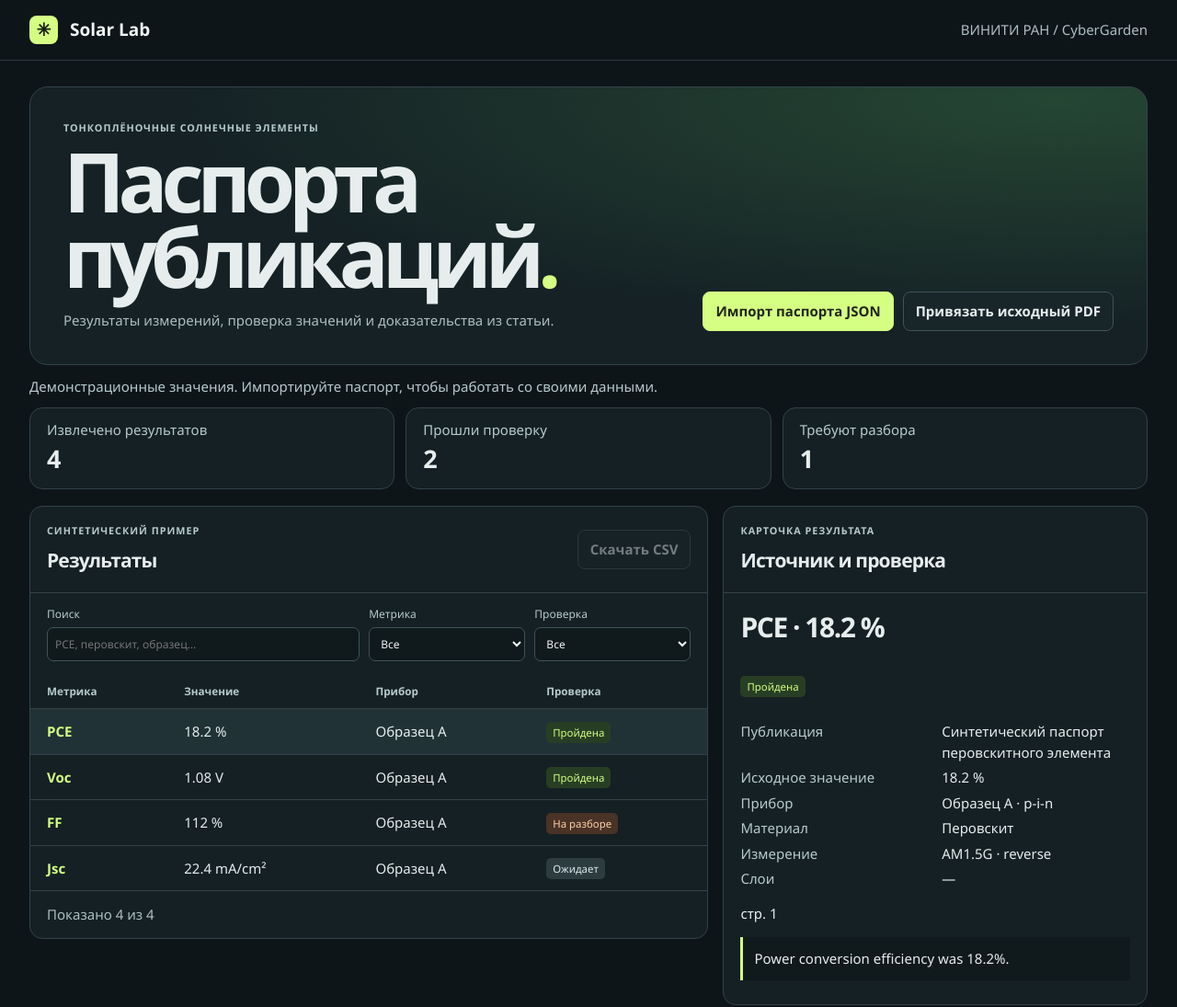
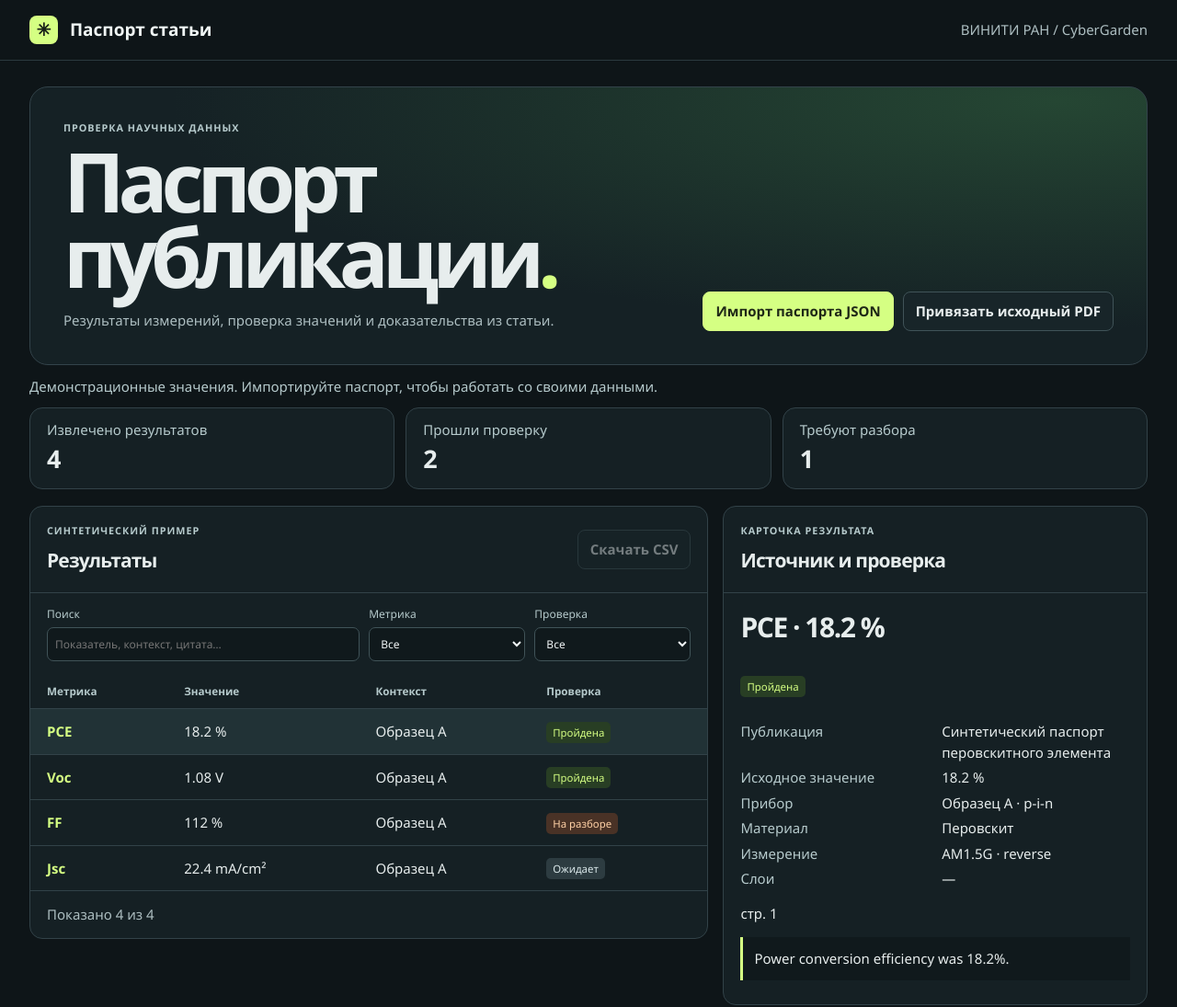
Before and after one commit to ichirou-hue/cybergarden-viniti, a plain HTML site: page static/solar.html in a window 1280 px wide. Shown: the whole page at 92% size. Drawn offline with Linux system fonts and the light colour scheme.

Commit message:
feat(ui): make the passport workspace topic neutral

```diff
--- a/static/solar.html
+++ b/static/solar.html
@@ -3,15 +3,15 @@
 <head>
 <meta charset="utf-8">
 <meta name="viewport" content="width=device-width, initial-scale=1">
-<title>Solar Lab · Паспорта публикаций</title>
+<title>Паспорт статьи · Паспорта публикаций</title>
 <link rel="stylesheet" href="/solar.css">
 <script type="module" src="/solar-ui.mjs"></script>
 </head>
 <body>
-<header class="top"><div class="shell masthead"><a class="brand" href="/solar"><span class="mark" aria-hidden="true">✳</span> Solar Lab</a><span class="context">ВИНИТИ РАН / CyberGarden</span></div></header>
+<header class="top"><div class="shell masthead"><a class="brand" href="/"><span class="mark" aria-hidden="true">✳</span> Паспорт статьи</a><span class="context">ВИНИТИ РАН / CyberGarden</span></div></header>
 <main class="shell">
 <section class="hero">
-  <div><p class="eyebrow">Тонкоплёночные солнечные элементы</p><h1>Паспорта<br>публикаций<span>.</span></h1>
+  <div><p class="eyebrow">Проверка научных данных</p><h1>Паспорт<br>публикации<span>.</span></h1>
   <p class="lede">Результаты измерений, проверка значений и доказательства из статьи.</p></div>
   <div class="actions">
     <label class="button primary" for="passport">Импорт паспорта JSON</label><input id="passport" class="file" type="file" accept=".json,application/json">
@@ -27,10 +27,10 @@
 <div class="workspace">
 <section class="panel catalog" aria-labelledby="catalog-title">
  <header class="panel-head"><div><p class="eyebrow" id="dataset"></p><h2 id="catalog-title">Результаты</h2></div><button id="export" class="button">Скачать CSV</button></header>
- <div class="filters"><label>Поиск<input id="query" type="search" placeholder="PCE, перовскит, образец…"></label>
+ <div class="filters"><label>Поиск<input id="query" type="search" placeholder="Показатель, контекст, цитата…"></label>
  <label>Метрика<select id="metric"></select></label>
  <label>Проверка<select id="status"><option value="">Все</option><option value="passed">Пройдена</option><option value="review">На разборе</option><option value="pending">Ожидает</option></select></label></div>
- <div class="table-wrap"><table><thead><tr><th scope="col">Метрика</th><th scope="col">Значение</th><th scope="col">Прибор</th><th scope="col">Проверка</th></tr></thead><tbody id="results"></tbody></table></div>
+ <div class="table-wrap"><table><thead><tr><th scope="col">Метрика</th><th scope="col">Значение</th><th scope="col">Контекст</th><th scope="col">Проверка</th></tr></thead><tbody id="results"></tbody></table></div>
  <p id="count" class="foot" aria-live="polite"></p>
 </section>
 <aside class="panel detail" aria-labelledby="detail-title">
```
Also changed, not shown: 1 other file.
